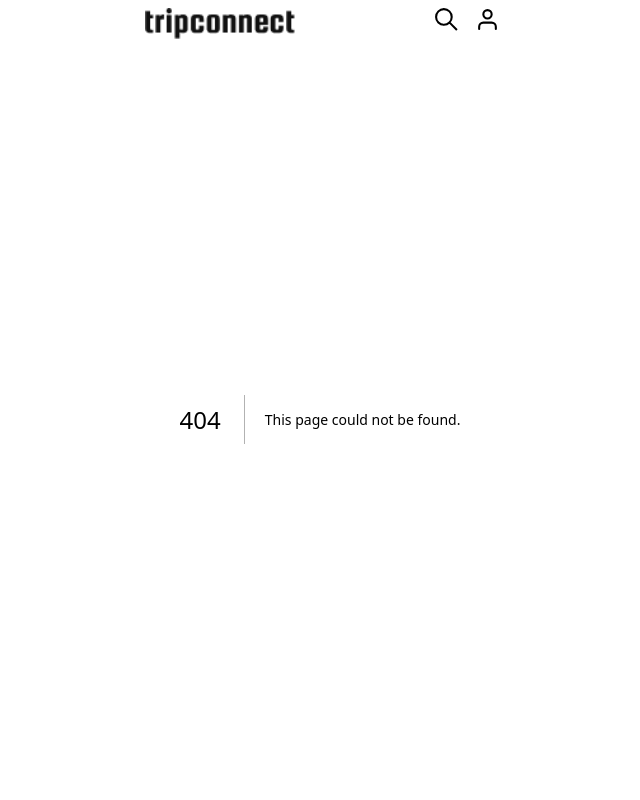
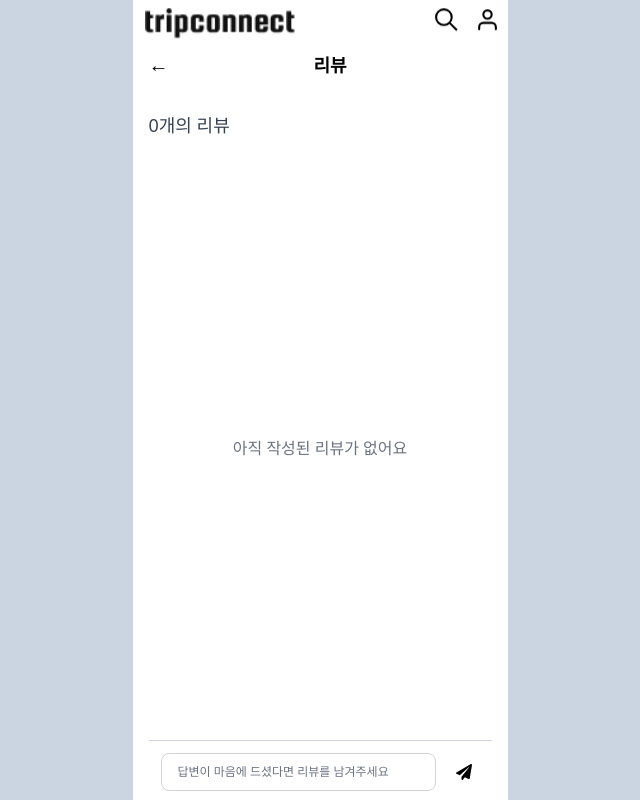
Before and after one commit to DevIruka/trip-connect, a Next.js app: page /review/1 in a window 1280 px wide. Before the commit this address had no page. Shown: the whole page, without its empty margins (320-960 px from the left). Built offline with nearby package versions, Linux system fonts and the light colour scheme.

Commit message:
💄 ✨ feat : review 페이지 생성&UI 구현

```diff
--- /dev/null
+++ b/src/app/review/[response_id]/page.tsx
@@ -0,0 +1,63 @@
+'use client';
+
+import { useRouter } from 'next/navigation';
+import React, { useState } from 'react';
+import { FaPaperPlane } from 'react-icons/fa';
+
+const ReviewPage = () => {
+  const [review, setReview] = useState('');
+  const router = useRouter();
+
+  const handleSubmit = () => {
+    if (!review.trim()) {
+      alert('리뷰를 입력해주세요!');
+      return;
+    }
+    // 리뷰 제출 로직 (후에 API 호출)
+    alert('리뷰가 제출되었습니다!');
+    setReview('');
+  };
+
+  const handleBack = () => {
+    router.back();
+  };
+  return (
+    <div className="min-h-screen bg-white p-4 flex flex-col">
+      {/* 상단 헤더 */}
+      <header className="flex justify-between items-center py-4">
+        <button onClick={handleBack} className="text-xl">
+          ←
+        </button>
+        <h1 className="text-lg font-bold">리뷰</h1>
+        <div></div>
+      </header>
+
+      <div className="py-4 text-gray-700 text-lg">0개의 리뷰</div>
+
+      <div className="flex-grow flex items-center justify-center text-gray-500">
+        아직 작성된 리뷰가 없어요
+      </div>
+
+      <div className="flex items-center border-t border-gray-300 p-3 gap-3">
+        <input
+          type="text"
+          value={review}
+          onChange={(e) => setReview(e.target.value)}
+          placeholder="답변이 마음에 드셨다면 리뷰를 남겨주세요"
+          className="flex-grow border border-gray-300 rounded-lg px-4 py-2 text-sm outline-none placeholder-gray-500"
+          style={{
+            fontSize: '12px', // placeholder 텍스트 크기
+          }}
+        />
+        <button
+          onClick={handleSubmit}
+          className="p-2 rounded-full flex items-center justify-center hover:bg-gray-200"
+        >
+          <FaPaperPlane size={16} className="text-black" />
+        </button>
+      </div>
+    </div>
+  );
+};
+
+export default ReviewPage;
```
